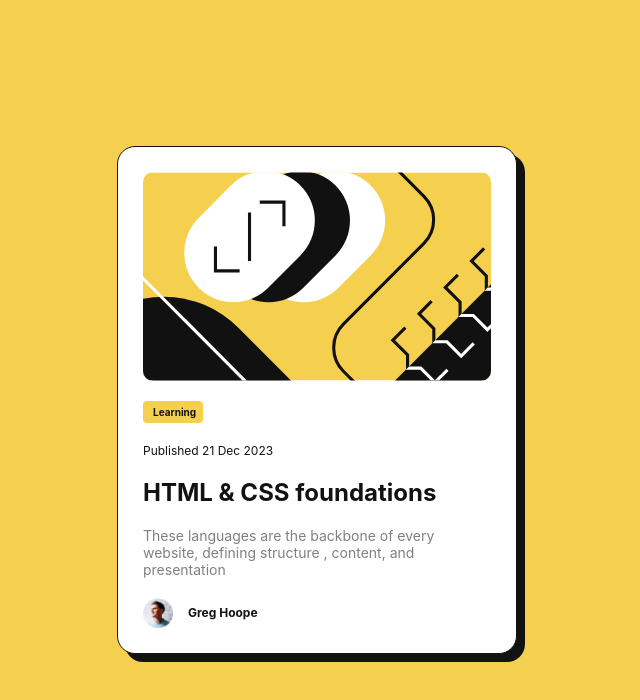
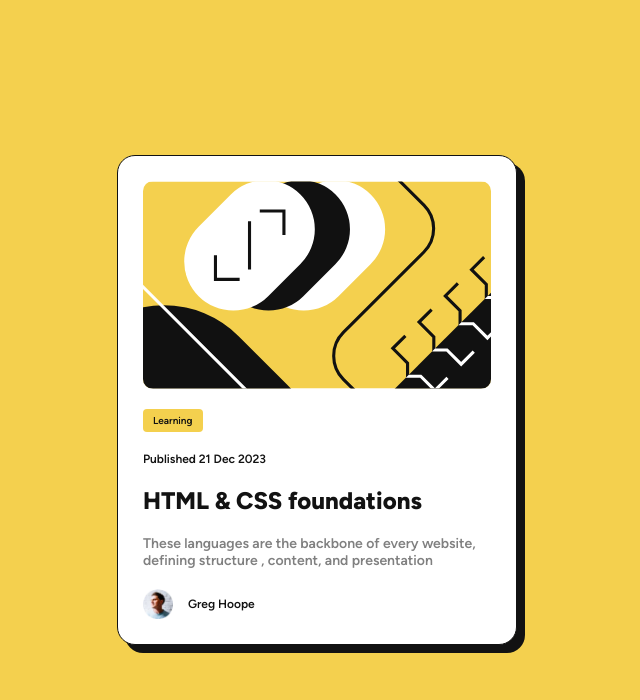
Before and after one commit to StrCode/Blog-Preview, a website: page index.html in a window 1280 px wide. Shown: the whole page, without its empty margins (323-963 px from the left). Drawn offline with Linux system fonts and the light colour scheme.

Commit message:
added  font changes to the website

```diff
--- a/app/scss/components/card.scss
+++ b/app/scss/components/card.scss
@@ -2,7 +2,7 @@
   display: flex;
   flex-direction: column;
   background-color: var(--color-white);
-  width: 40rem;
+  max-width: 40rem;
   gap: 2rem;
   padding: 2.5rem 2.5rem;
   border: 1px solid var(--color-black);
@@ -33,7 +33,10 @@
   &__title {
     font-size: 2.4rem;
     color: var(--color-black);
+
+    font-family: var(--font-figtreeXBold);
     font-weight: bold;
+
     cursor: pointer;
 
     &:hover {
--- a/app/scss/globals/boilerplate.scss
+++ b/app/scss/globals/boilerplate.scss
@@ -16,5 +16,5 @@ body {
   background: var(--color-yellow);
   color: var(--color-grey);
   height: 100vh;
-  font-family: var(--font-figtree);
+  font-family: var(--font-figtreeSBold);
 }
--- a/app/scss/globals/fonts.scss
+++ b/app/scss/globals/fonts.scss
@@ -1,3 +1,13 @@
+@font-face {
+  font-family: "Figtree-ExtraBold";
+  src: url(/assets/fonts/static/Figtree-ExtraBold.ttf);
+}
+
+@font-face {
+  font-family: "Figtree-SemiBold";
+  src: url(/assets/fonts/static/Figtree-SemiBold.ttf);
+}
 :root {
-  --font-figtree: "Inter";
+  --font-figtreeXBold: "Figtree-ExtraBold";
+  --font-figtreeSBold: "Figtree-SemiBold";
 }
--- a/app/scss/globals/layout.scss
+++ b/app/scss/globals/layout.scss
@@ -1,5 +1,5 @@
 .container {
-  min-height: 100vh;
+  min-height: 100dvh;
   display: grid;
   justify-content: center;
   align-items: center;
```
Also changed, not shown: dist/style.css, 1 other file.
